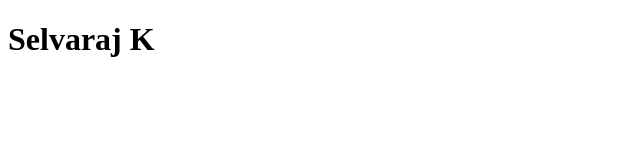
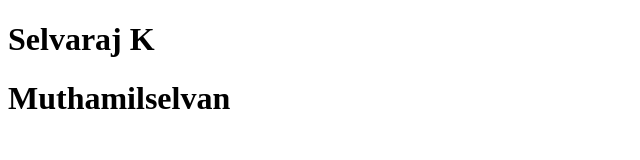
Before and after one commit to K-Selvaraj/demo, a plain HTML site: page index.html in a window 1280 px wide. Shown: the whole page, without its empty margins (0-640 px from the left). Drawn offline with Linux system fonts and the light colour scheme.

Commit message:
added a name

```diff
--- a/index.html
+++ b/index.html
@@ -5,5 +5,6 @@
 </head>
 <body>
 <h1>Selvaraj K</h1>
+<h1>Muthamilselvan</h1>
 </body>
 </html>
```
